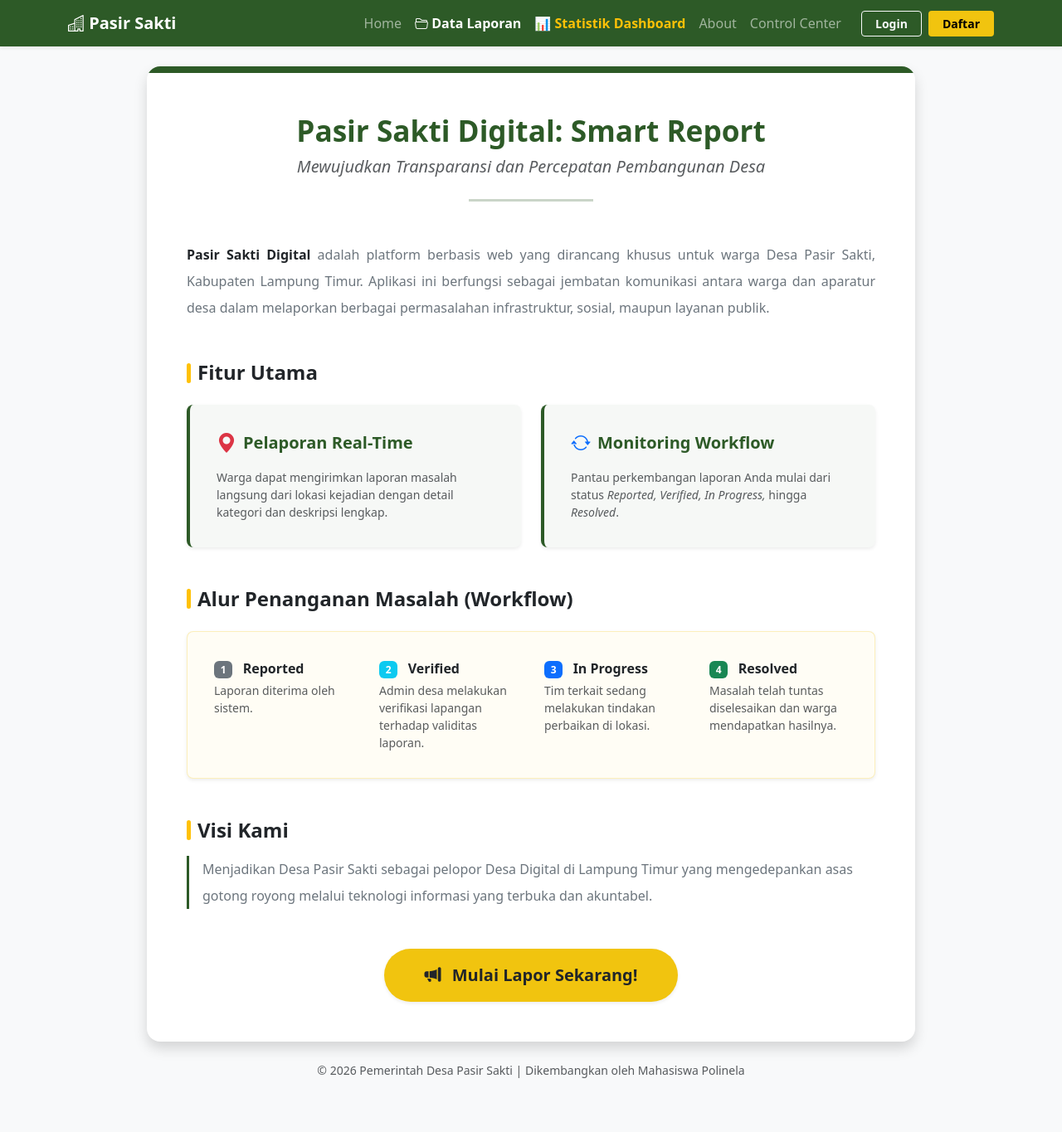
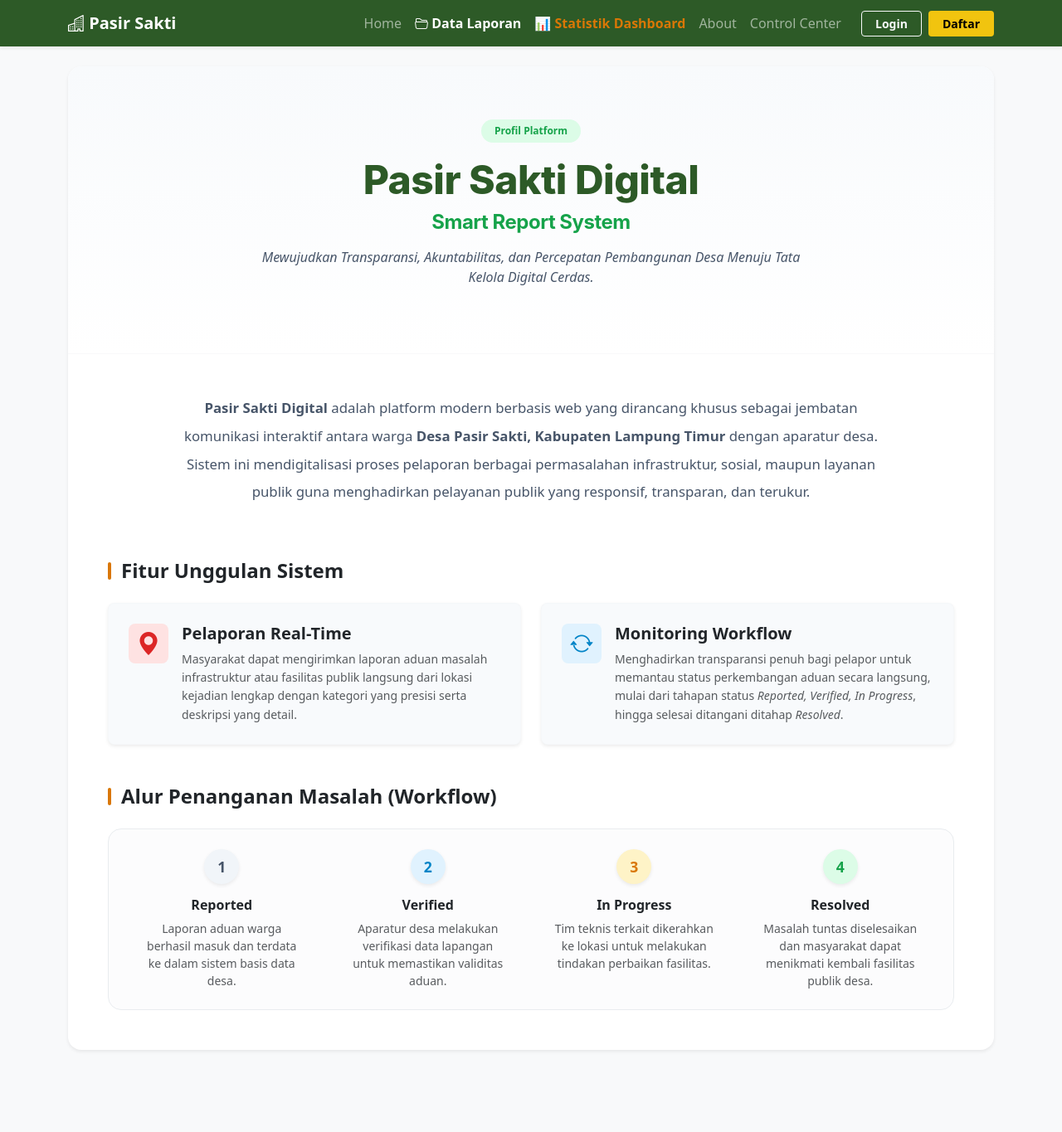
Before and after one commit to IET-Polinela/project-2026-mrz464, a Django app: template server_smartcity/about/templates/about/about.html in a window 1280 px wide. Shown: the whole page at 83% size. After the commit the page ends 1267 px from the top, so only its background shows below. Run offline with Django 5.2, Linux system fonts and the light colour scheme; the template is opened without the code that fills it, so the values that code supplies are empty.

Commit message:
pembaruan lagi

```diff
--- a/server_smartcity/about/templates/about/about.html
+++ b/server_smartcity/about/templates/about/about.html
@@ -1,141 +1,269 @@
 {% extends 'base.html' %}
 
-{% block title %}Tentang Aplikasi | Pasir Sakti Digital{% endblock %}
+{% block title %}Tentang - Pasir Sakti Smart City{% endblock %}
 
 {% block content %}
-<div class="row justify-content-center">
-    <div class="col-lg-10">
-        <!-- Kartu Konten Utama -->
-        <div class="card border-0 shadow rounded-4 overflow-hidden bg-white">
-            <!-- Garis Dekoratif Atas (Hijau Khas Pasir Sakti) -->
-            <div class="bg-smartcity" style="height: 8px;"></div>
+<!-- Utama Container dengan Efek Card Lembut -->
+<div class="card border-0 shadow-sm rounded-4 overflow-hidden my-4 bg-white">
 
-            <div class="card-body p-4 p-md-5">
-                <!-- Judul Utama (Hero Section) -->
-                <div class="text-center mb-5">
-                    <h2 class="fw-bold text-smartcity mb-2" style="font-size: 2.2rem;">Pasir Sakti Digital: Smart Report
-                    </h2>
-                    <p class="text-muted fst-italic fs-5">Mewujudkan Transparansi dan Percepatan Pembangunan Desa</p>
-                    <hr class="mx-auto my-4 opacity-25" style="width: 150px; border-top: 3px solid #2d5a27;">
+    <!-- 1. HERO SECTION PREMIUM -->
+    <div class="position-relative text-center p-5 bg-hero-gradient border-bottom border-light">
+        <div class="py-3">
+            <span
+                class="badge bg-success-subtle text-success px-3 py-2 rounded-pill fw-bold uppercase tracking-wider small mb-3">Profil
+                Platform</span>
+            <h1 class="display-5 text-smartcity fw-extrabold mb-2 font-heading">Pasir Sakti Digital</h1>
+            <h4 class="text-success fw-bold font-heading mb-3">Smart Report System</h4>
+            <p class="lead text-secondary mx-auto fs-6 style-subtitle" style="max-width: 650px;">
+                Mewujudkan Transparansi, Akuntabilitas, dan Percepatan Pembangunan Desa Menuju Tata Kelola Digital
+                Cerdas.
+            </p>
+        </div>
     </div>
 
-                <!-- Deskripsi Aplikasi -->
-                <div class="mb-5">
-                    <p class="text-secondary lh-lg fs-6" style="text-align: justify;">
-                        <strong class="text-dark">Pasir Sakti Digital</strong> adalah platform berbasis web yang
-                        dirancang khusus untuk warga Desa Pasir Sakti, Kabupaten Lampung Timur. Aplikasi ini berfungsi
-                        sebagai jembatan komunikasi antara warga dan aparatur desa dalam melaporkan berbagai
-                        permasalahan infrastruktur, sosial, maupun layanan publik.
+    <!-- 2. KONTEN DESKRIPSI UTAMA -->
+    <div class="card-body p-4 p-md-5">
+        <div class="row justify-content-center mb-5">
+            <div class="col-lg-10 text-center">
+                <p class="text-dark fs-6 lh-lg text-secondary-custom">
+                    <strong>Pasir Sakti Digital</strong> adalah platform modern berbasis web yang dirancang khusus
+                    sebagai jembatan komunikasi interaktif antara warga <strong>Desa Pasir Sakti, Kabupaten Lampung
+                        Timur</strong> dengan aparatur desa. Sistem ini mendigitalisasi proses pelaporan berbagai
+                    permasalahan infrastruktur, sosial, maupun layanan publik guna menghadirkan pelayanan publik yang
+                    responsif, transparan, dan terukur.
                 </p>
             </div>
+        </div>
 
-                <!-- Grid Fitur Utama -->
+        <!-- 3. SEKTOR FITUR UTAMA (GRID CARD SAAS VIEW) -->
         <div class="mb-5">
-                    <h4 class="fw-bold text-dark mb-4 d-flex align-items-center">
-                        <span class="me-2 rounded bg-warning"
-                            style="width: 5px; height: 24px; display: inline-block;"></span>
-                        Fitur Utama
+            <h4 class="text-dark fw-bold mb-4 position-relative section-title-custom ps-3">
+                Fitur Unggulan Sistem
             </h4>
             <div class="row g-4">
+                <!-- Fitur 1 -->
                 <div class="col-md-6">
-                            <div class="card h-100 border-0 shadow-sm rounded-3 p-3"
-                                style="background-color: #2d5a270a; border-left: 4px solid #2d5a27 !important;">
-                                <div class="card-body">
-                                    <h5 class="fw-bold text-smartcity d-flex align-items-center mb-3">
-                                        <i class="bi bi-geo-alt-fill text-danger me-2 fs-4"></i> Pelaporan Real-Time
-                                    </h5>
-                                    <p class="text-muted mb-0 small lh-base">Warga dapat mengirimkan laporan masalah
-                                        langsung dari lokasi kejadian dengan detail kategori dan deskripsi lengkap.</p>
+                    <div class="card border-0 h-100 p-4 bg-card-feature shadow-sm rounded-3 transition-hover">
+                        <div class="d-flex align-items-start gap-3">
+                            <div class="icon-shape-custom bg-danger-subtle text-danger rounded-3 fs-3">
+                                <i class="bi bi-geo-alt-fill"></i>
+                            </div>
+                            <div>
+                                <h5 class="text-dark fw-bold mb-2">Pelaporan Real-Time</h5>
+                                <p class="text-muted small mb-0 lh-relaxed">
+                                    Masyarakat dapat mengirimkan laporan aduan masalah infrastruktur atau fasilitas
+                                    publik langsung dari lokasi kejadian lengkap dengan kategori yang presisi serta
+                                    deskripsi yang detail.
+                                </p>
                             </div>
                         </div>
                     </div>
+                </div>
+                <!-- Fitur 2 -->
                 <div class="col-md-6">
-                            <div class="card h-100 border-0 shadow-sm rounded-3 p-3"
-                                style="background-color: #2d5a270a; border-left: 4px solid #2d5a27 !important;">
-                                <div class="card-body">
-                                    <h5 class="fw-bold text-smartcity d-flex align-items-center mb-3">
-                                        <i class="bi bi-arrow-repeat text-primary me-2 fs-4"></i> Monitoring Workflow
-                                    </h5>
-                                    <p class="text-muted mb-0 small lh-base">Pantau perkembangan laporan Anda mulai dari
-                                        status <em>Reported, Verified, In Progress,</em> hingga <em>Resolved</em>.</p>
+                    <div class="card border-0 h-100 p-4 bg-card-feature shadow-sm rounded-3 transition-hover">
+                        <div class="d-flex align-items-start gap-3">
+                            <div class="icon-shape-custom bg-primary-subtle text-primary rounded-3 fs-3">
+                                <i class="bi bi-arrow-repeat"></i>
+                            </div>
+                            <div>
+                                <h5 class="text-dark fw-bold mb-2">Monitoring Workflow</h5>
+                                <p class="text-muted small mb-0 lh-relaxed">
+                                    Menghadirkan transparansi penuh bagi pelapor untuk memantau status perkembangan
+                                    aduan secara langsung, mulai dari tahapan status <em>Reported, Verified, In
+                                        Progress</em>, hingga selesai ditangani ditahap <em>Resolved</em>.
+                                </p>
+                            </div>
                         </div>
                     </div>
                 </div>
             </div>
         </div>
 
-                <!-- Alur Kerja Penanganan (Modern Horizontal Steps) -->
-                <div class="mb-5">
-                    <h4 class="fw-bold text-dark mb-4 d-flex align-items-center">
-                        <span class="me-2 rounded bg-warning"
-                            style="width: 5px; height: 24px; display: inline-block;"></span>
+        <!-- 4. ROMBAK TOTAL: TIMELINE ALUR WORKFLOW MODERN -->
+        <div>
+            <h4 class="text-dark fw-bold mb-4 position-relative section-title-custom ps-3">
                 Alur Penanganan Masalah (Workflow)
             </h4>
-                    <div class="card border-0 shadow-sm rounded-3 p-4"
-                        style="background-color: #fffdf5; border: 1px solid #f1c40f40 !important;">
-                        <div class="row g-3">
-                            <div class="col-md-6 col-lg-3">
-                                <div class="p-2">
-                                    <div class="fw-bold text-dark mb-1"><span class="badge bg-secondary me-2">1</span>
-                                        Reported</div>
-                                    <small class="text-muted d-block">Laporan diterima oleh sistem.</small>
+
+            <div class="bg-light-subtle rounded-4 p-4 border border-light-subtle shadow-inner">
+                <div class="row g-4 justify-content-center">
+                    <!-- Step 1 -->
+                    <div class="col-sm-6 col-lg-3">
+                        <div class="text-center px-2">
+                            <div
+                                class="step-number-circle bg-secondary-subtle text-secondary fw-bold mx-auto mb-3 shadow-sm">
+                                1</div>
+                            <h6 class="text-dark fw-bold mb-2">Reported</h6>
+                            <p class="text-muted small mb-0 px-2 lh-base">Laporan aduan warga berhasil masuk dan terdata
+                                ke dalam sistem basis data desa.</p>
                         </div>
                     </div>
-                            <div class="col-md-6 col-lg-3">
-                                <div class="p-2">
-                                    <div class="fw-bold text-dark mb-1"><span
-                                            class="badge bg-info text-white me-2">2</span> Verified</div>
-                                    <small class="text-muted d-block">Admin desa melakukan verifikasi lapangan terhadap
-                                        validitas laporan.</small>
+                    <!-- Step 2 -->
+                    <div class="col-sm-6 col-lg-3">
+                        <div class="text-center px-2">
+                            <div
+                                class="step-number-circle bg-primary-subtle text-primary fw-bold mx-auto mb-3 shadow-sm">
+                                2</div>
+                            <h6 class="text-dark fw-bold mb-2">Verified</h6>
+                            <p class="text-muted small mb-0 px-2 lh-base">Aparatur desa melakukan verifikasi data
+                                lapangan untuk memastikan validitas aduan.</p>
                         </div>
                     </div>
-                            <div class="col-md-6 col-lg-3">
-                                <div class="p-2">
-                                    <div class="fw-bold text-dark mb-1"><span class="badge bg-primary me-2">3</span> In
-                                        Progress</div>
-                                    <small class="text-muted d-block">Tim terkait sedang melakukan tindakan perbaikan di
-                                        lokasi.</small>
+                    <!-- Step 3 -->
+                    <div class="col-sm-6 col-lg-3">
+                        <div class="text-center px-2">
+                            <div
+                                class="step-number-circle bg-warning-subtle text-warning fw-bold mx-auto mb-3 shadow-sm">
+                                3</div>
+                            <h6 class="text-dark fw-bold mb-2">In Progress</h6>
+                            <p class="text-muted small mb-0 px-2 lh-base">Tim teknis terkait dikerahkan ke lokasi untuk
+                                melakukan tindakan perbaikan fasilitas.</p>
                         </div>
                     </div>
-                            <div class="col-md-6 col-lg-3">
-                                <div class="p-2">
-                                    <div class="fw-bold text-dark mb-1"><span class="badge bg-success me-2">4</span>
-                                        Resolved</div>
-                                    <small class="text-muted d-block">Masalah telah tuntas diselesaikan dan warga
-                                        mendapatkan hasilnya.</small>
+                    <!-- Step 4 -->
+                    <div class="col-sm-6 col-lg-3">
+                        <div class="text-center px-2">
+                            <div
+                                class="step-number-circle bg-success-subtle text-success fw-bold mx-auto mb-3 shadow-sm">
+                                4</div>
+                            <h6 class="text-dark fw-bold mb-2">Resolved</h6>
+                            <p class="text-muted small mb-0 px-2 lh-base">Masalah tuntas diselesaikan dan masyarakat
+                                dapat menikmati kembali fasilitas publik desa.</p>
                         </div>
                     </div>
                 </div>
             </div>
         </div>
 
-                <!-- Bagian Visi -->
-                <div class="mb-5">
-                    <h4 class="fw-bold text-dark mb-3 d-flex align-items-center">
-                        <span class="me-2 rounded bg-warning"
-                            style="width: 5px; height: 24px; display: inline-block;"></span>
-                        Visi Kami
-                    </h4>
-                    <p class="text-secondary lh-lg fs-6 border-start border-3 ps-3"
-                        style="border-color: #2d5a27 !important;">
-                        Menjadikan Desa Pasir Sakti sebagai pelopor Desa Digital di Lampung Timur yang mengedepankan
-                        asas gotong royong melalui teknologi informasi yang terbuka dan akuntabel.
-                    </p>
-                </div>
-
-                <!-- Tombol CTA bawah -->
-                <div class="text-center mt-4">
-                    <a href="{% url 'report_list' %}"
-                        class="btn btn-smartcity btn-lg px-5 py-3 rounded-pill shadow-sm text-dark fw-bold">
-                        <i class="bi bi-megaphone-fill me-2"></i> Mulai Lapor Sekarang!
-                    </a>
-                </div>
     </div>
 </div>
 
-        <!-- Catatan Kaki Aplikasi -->
-        <p class="text-center text-muted small mt-4">© 2026 Pemerintah Desa Pasir Sakti | Dikembangkan oleh Mahasiswa
-            Polinela</p>
-    </div>
-</div>
+<!-- Custom Premium CSS Layout Styling -->
+<style>
+    /* Gradient lembut untuk area hero */
+    .bg-hero-gradient {
+        background: linear-gradient(to bottom, #f8fafc 0%, #ffffff 100%);
+    }
+
+    /* Kustomisasi font judul */
+    .font-heading {
+        font-family: 'Inter', -apple-system, sans-serif !important;
+        letter-spacing: -0.5px;
+    }
+
+    .fw-extrabold {
+        font-weight: 800 !important;
+    }
+
+    /* Gaya penulisan teks deskripsi utama */
+    .text-secondary-custom {
+        color: #475569 !important;
+        font-size: 1.05rem !important;
+    }
+
+    .lh-relaxed {
+        line-height: 1.6 !important;
+    }
+
+    /* Indikator vertikal dekoratif di samping judul section */
+    .section-title-custom::before {
+        content: '';
+        position: absolute;
+        left: 0;
+        top: 4px;
+        bottom: 4px;
+        width: 4px;
+        background-color: #d97706;
+        /* Menyesuaikan aksen kuning oranye aslimu */
+        border-radius: 2px;
+    }
+
+    /* Kustomisasi box container fitur */
+    .bg-card-feature {
+        background-color: #f8fafc !important;
+        border: 1px solid rgba(0, 0, 0, 0.01) !important;
+    }
+
+    /* Lingkaran pembungkus ikon */
+    .icon-shape-custom {
+        display: inline-flex;
+        align-items: center;
+        justify-content: center;
+        width: 48px;
+        height: 48px;
+        flex-shrink: 0;
+    }
+
+    /* Efek hover melayang dinamis pada fitur card */
+    .transition-hover {
+        transition: all 0.25s ease-in-out;
+    }
+
+    .transition-hover:hover {
+        transform: translateY(-3px);
+        box-shadow: 0 10px 15px -3px rgba(0, 0, 0, 0.05) !important;
+        background-color: #ffffff !important;
+        border: 1px solid rgba(46, 125, 50, 0.1) !important;
+        /* border tipis hijau smartcity */
+    }
+
+    /* Komponen lingkaran nomor alur workflow */
+    .step-number-circle {
+        display: flex;
+        align-items: center;
+        justify-content: center;
+        width: 42px;
+        height: 42px;
+        border-radius: 50%;
+        font-size: 1.1rem;
+    }
+
+    /* Subtitle italic styling */
+    .style-subtitle {
+        font-style: italic;
+        color: #64748b !important;
+    }
+
+    /* Warna Pastel Transparan Menyesuaikan Standard Utama */
+    .bg-success-subtle {
+        background-color: #dcfce7 !important;
+    }
+
+    .text-success {
+        color: #16a34a !important;
+    }
+
+    .bg-danger-subtle {
+        background-color: #fee2e2 !important;
+    }
+
+    .text-danger {
+        color: #dc2626 !important;
+    }
+
+    .bg-primary-subtle {
+        background-color: #e0f2fe !important;
+    }
+
+    .text-primary {
+        color: #0284c7 !important;
+    }
+
+    .bg-secondary-subtle {
+        background-color: #f1f5f9 !important;
+    }
+
+    .text-secondary {
+        color: #475569 !important;
+    }
+
+    .bg-warning-subtle {
+        background-color: #fef3c7 !important;
+    }
+
+    .text-warning {
+        color: #d97706 !important;
+    }
+</style>
 {% endblock %}
```
Lines whose indentation alone changed are shown as unchanged.
